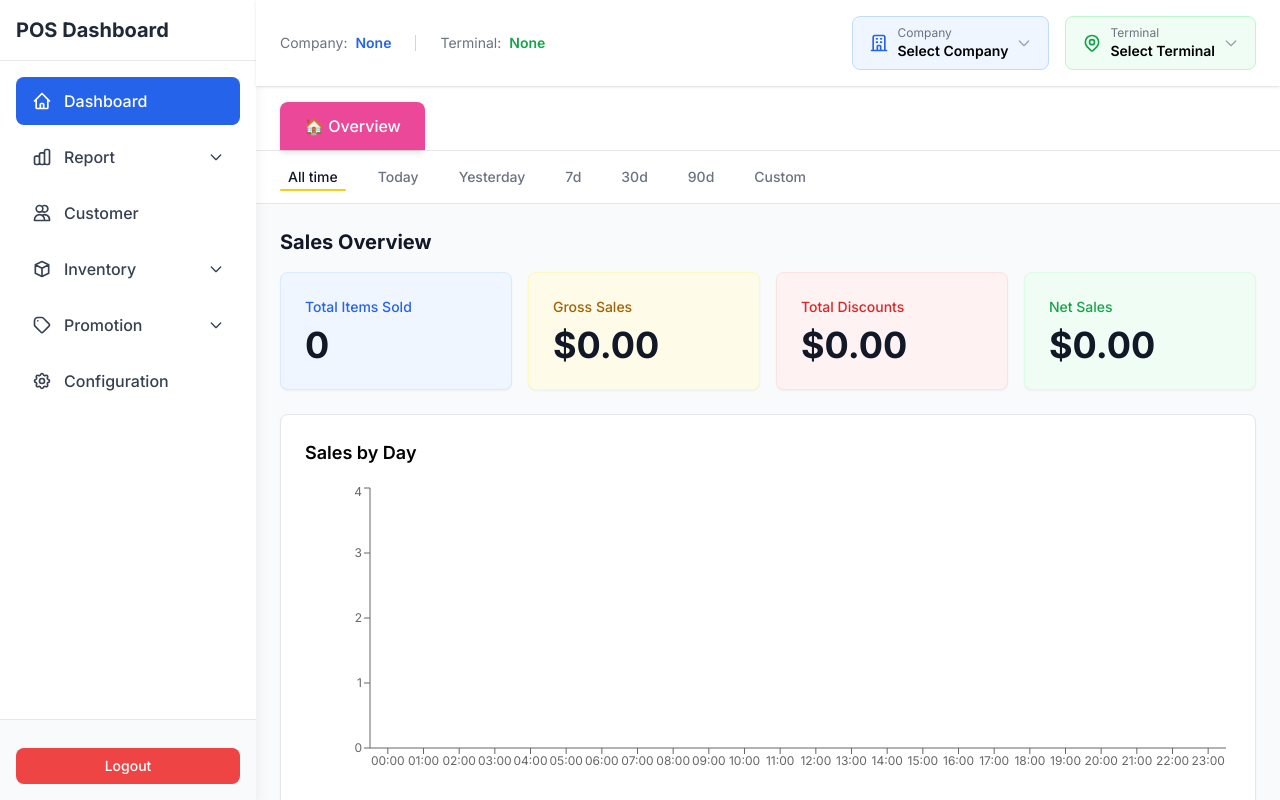
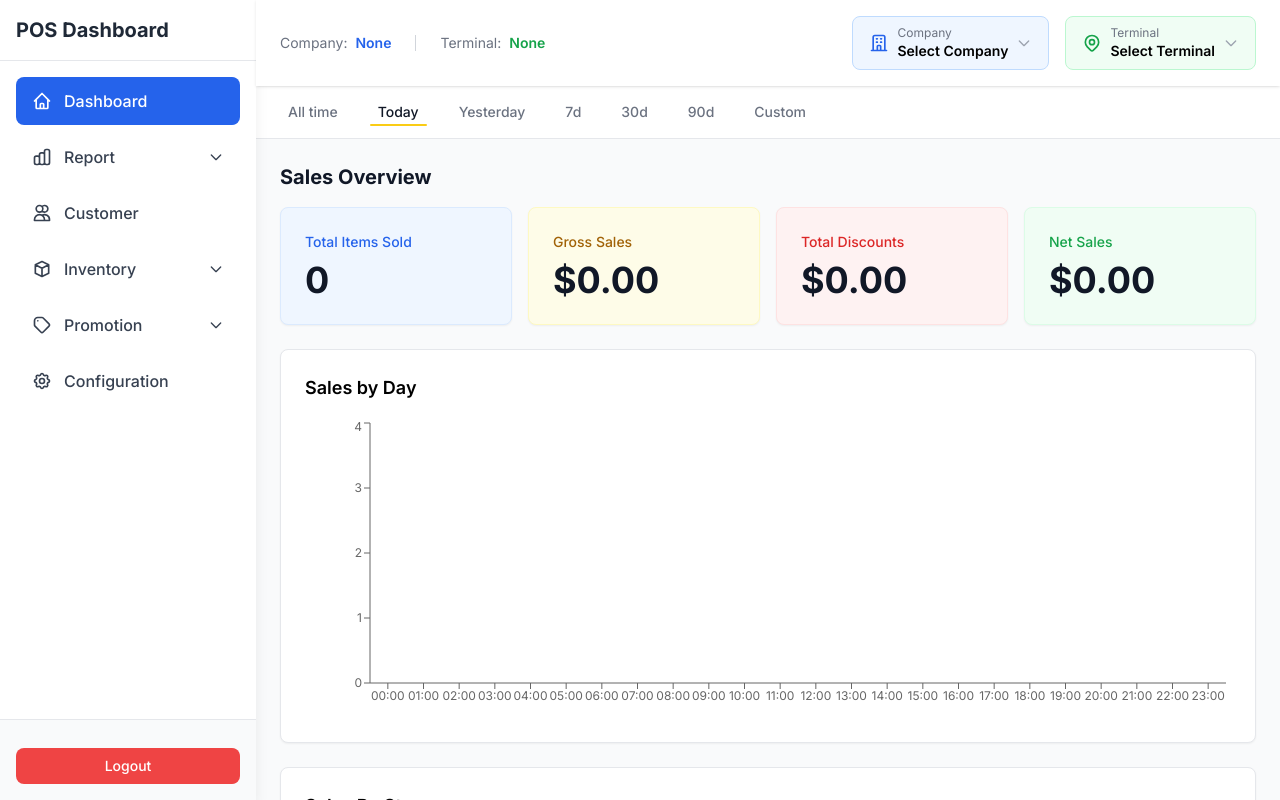
Before and after one commit to visalsen0630/Dashboardv2, a React (Vite) app: page /dashboard in a window 1280 px wide. Shown: the top 800 px of the page. Built offline with nearby package versions, Linux system fonts and the light colour scheme.

Commit message:
Dashboard: remove Overview button, default time period to Today

```diff
--- a/src/pages/Dashboard.jsx
+++ b/src/pages/Dashboard.jsx
@@ -6,7 +6,7 @@ import { FaShoppingCart, FaMoneyBillWave, FaChartLine, FaUsers, FaInfoCircle, Fa
 
 export default function Dashboard() {
   const [activeTab, setActiveTab] = useState('overview');
-  const [timePeriod, setTimePeriod] = useState('all');
+  const [timePeriod, setTimePeriod] = useState('today');
   const [customDateRange, setCustomDateRange] = useState({
     start: new Date(new Date().setMonth(new Date().getMonth() - 1)).toISOString().split('T')[0],
     end: new Date().toISOString().split('T')[0]
@@ -130,20 +130,9 @@ export default function Dashboard() {
   return (
     <DashboardLayout>
       <div className="bg-gray-50 min-h-screen">
-        {/* Tabs */}
+        {/* Time Period Filters */}
         <div className="bg-white border-b">
-          <div className="flex items-center px-6 pt-4">
-            <div className="flex gap-2">
-              <button
-                className="px-6 py-3 rounded-t-lg font-medium transition relative bg-pink-500 text-white shadow-md"
-              >
-                🏠 Overview
-              </button>
-            </div>
-          </div>
-
-          {/* Time Period Filters */}
-          <div className="px-6 py-3 border-t">
+          <div className="px-6 py-3">
             <div className="flex gap-6 items-center">
               {[
                 { label: 'All time', value: 'all' },
```
